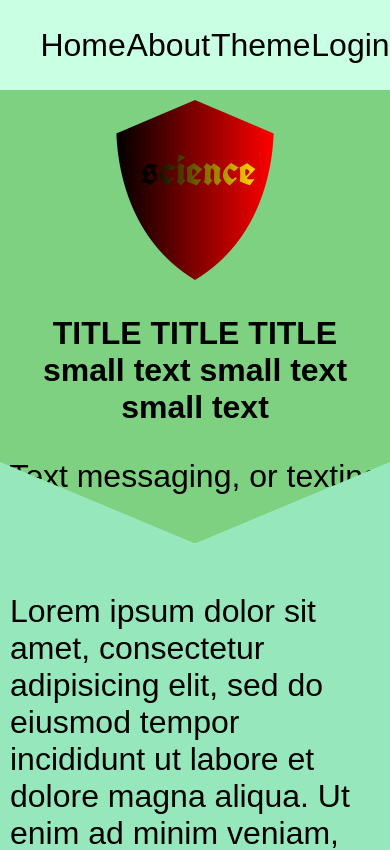
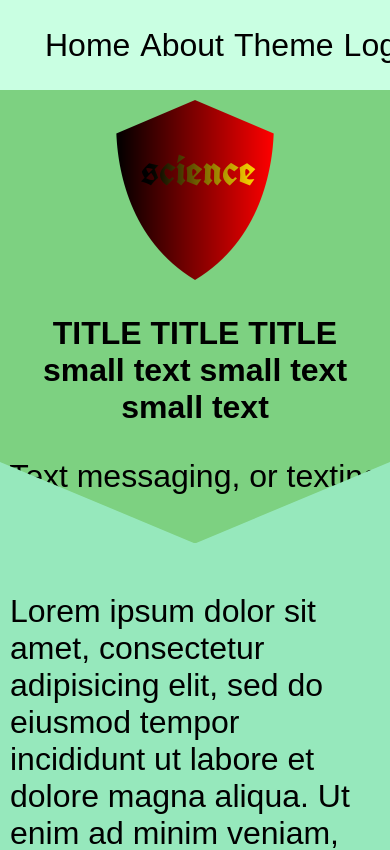
Before and after one commit to KingFingolfin/First, a plain HTML site: page index.html in a window 390 px wide. Shown: the top 850 px of the page. Drawn offline with Linux system fonts and the light colour scheme.

Commit message:
Update styles.css

```diff
--- a/styles.css
+++ b/styles.css
@@ -179,6 +179,10 @@ p::selection {
   color: black;
 }
 @media only screen and (max-width: 600px) {
+	li{
+	margin-left: 5px;
+	margin-right:5px;
+	}
 	.navbar{
 	height: 90px;
 	}
```
